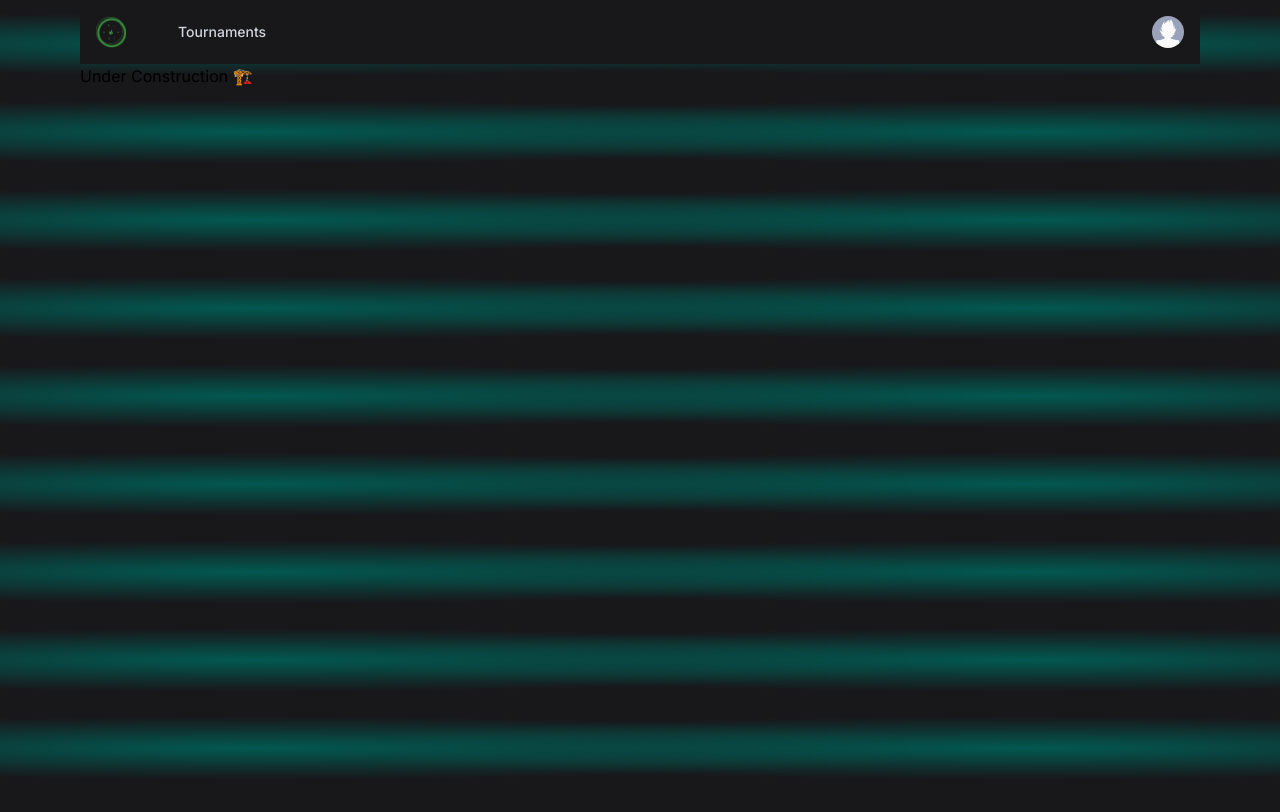
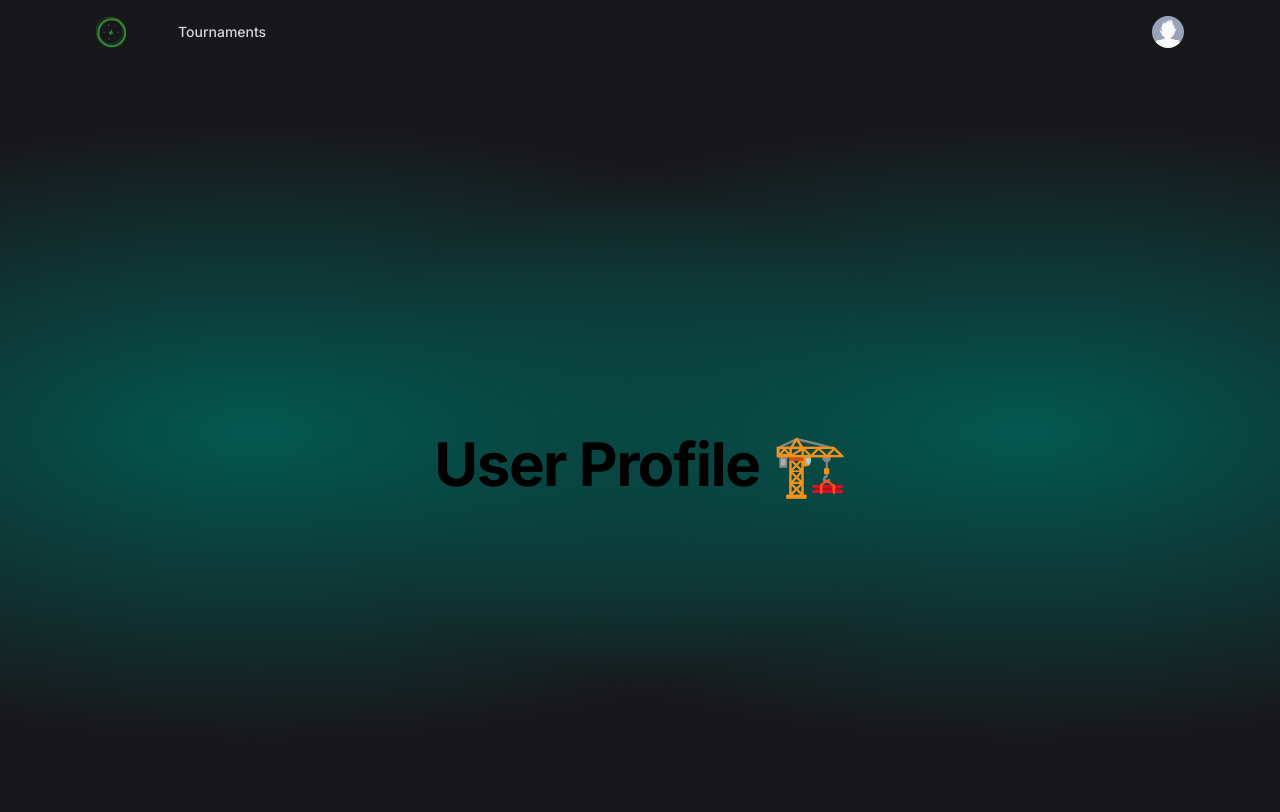
Before and after one commit to michelbeyrouty/esports_tournaments, a Next.js app: page /profile in a window 1280 px wide. Shown: the top 812 px of the page. Built offline with nearby package versions, Linux system fonts and the light colour scheme.

Commit message:
Clean up

```diff
--- a/app/login/page.tsx
+++ b/app/login/page.tsx
@@ -3,7 +3,7 @@ import logo from "@/assets/images/logo.png";
 
 export default function Login() {
   return (
-    <div className="relative isolate px-6 pt-14 lg:px-8">
+    <div className="h-screen relative isolate px-6 pt-14 lg:px-8">
       <div>
         <Image
           className="mx-auto w-auto"
--- a/app/profile/page.tsx
+++ b/app/profile/page.tsx
@@ -1,3 +1,9 @@
 export default function UserProfile() {
-  return <div> Under Construction 🏗️</div>;
+  return (
+    <div className="h-screen grid grid-cols-1 place-items-center">
+      <h1 className="text-4xl font-bold tracking-tight sm:text-6xl">
+        User Profile 🏗️
+      </h1>
+    </div>
+  );
 }
--- a/app/tournaments/page.tsx
+++ b/app/tournaments/page.tsx
@@ -1,7 +1,9 @@
 export default function Tournaments() {
   return (
     <div className="h-screen grid grid-cols-1 place-items-center">
-      <h1>Tournaments 🏗️</h1>
+      <h1 className="text-4xl font-bold tracking-tight sm:text-6xl">
+        Tournaments 🏗️
+      </h1>
     </div>
   );
 }
```
